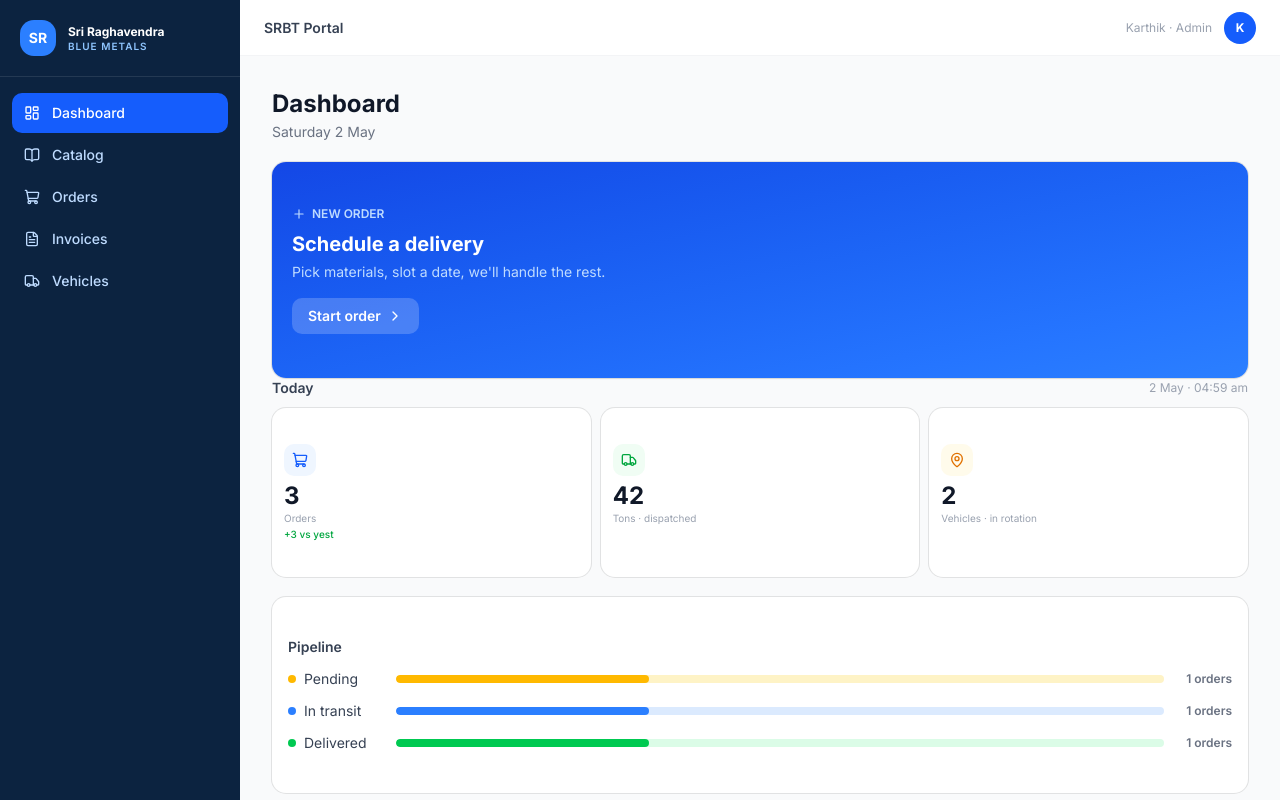
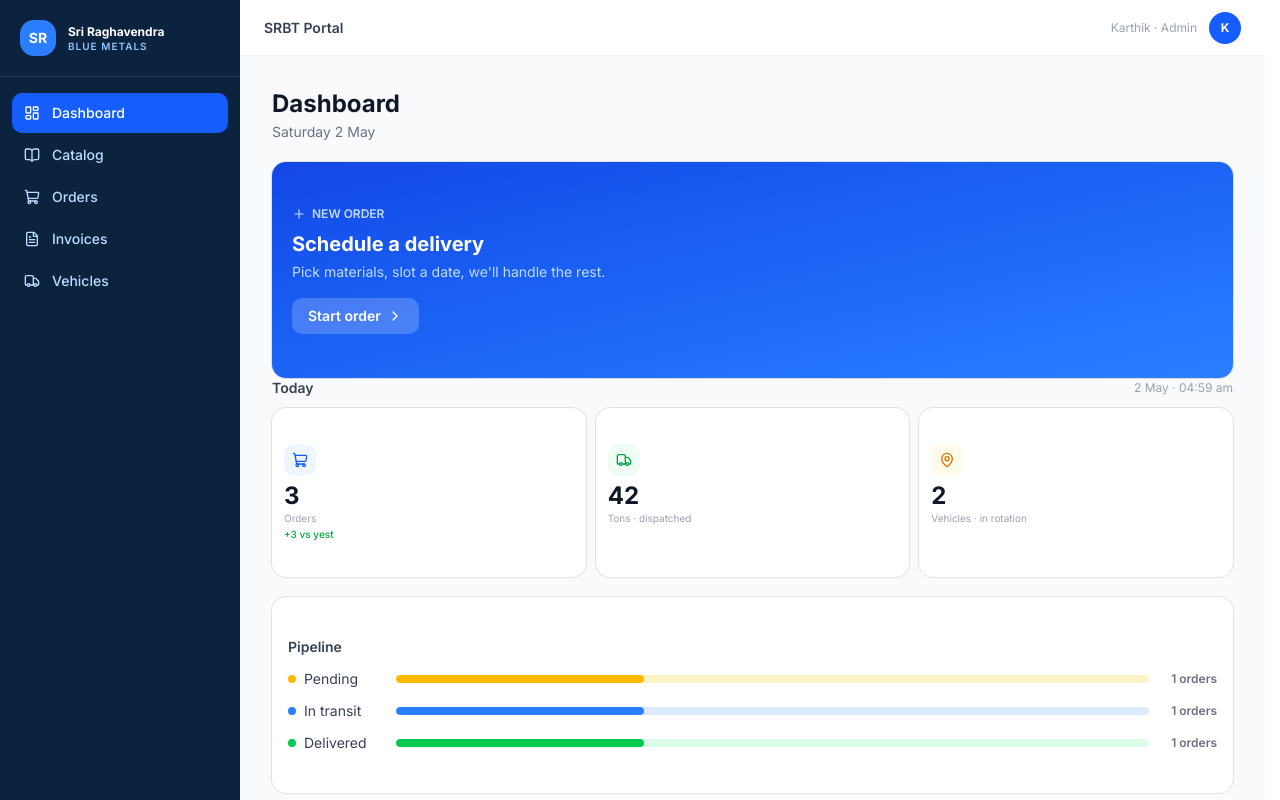
Before and after one commit to jayanth15/Srbt, a React app in the folder frontend/: page /dashboard in a window 1280 px wide. Shown: the top 800 px of the page. Built offline with nearby package versions, Linux system fonts and the light colour scheme.

Commit message:
fix(frontend): use scrollbar-gutter:stable to reserve scrollbar space without forcing visible track

```diff
--- a/frontend/app/layout.tsx
+++ b/frontend/app/layout.tsx
@@ -20,7 +20,8 @@ export default function RootLayout({
     <html
       lang="en"
       suppressHydrationWarning
-      className={cn("antialiased overflow-y-scroll", fontMono.variable, "font-sans", inter.variable)}
+      style={{ scrollbarGutter: "stable" }}
+      className={cn("antialiased", fontMono.variable, "font-sans", inter.variable)}
     >
       <body>
         <ThemeProvider>{children}</ThemeProvider>
```
